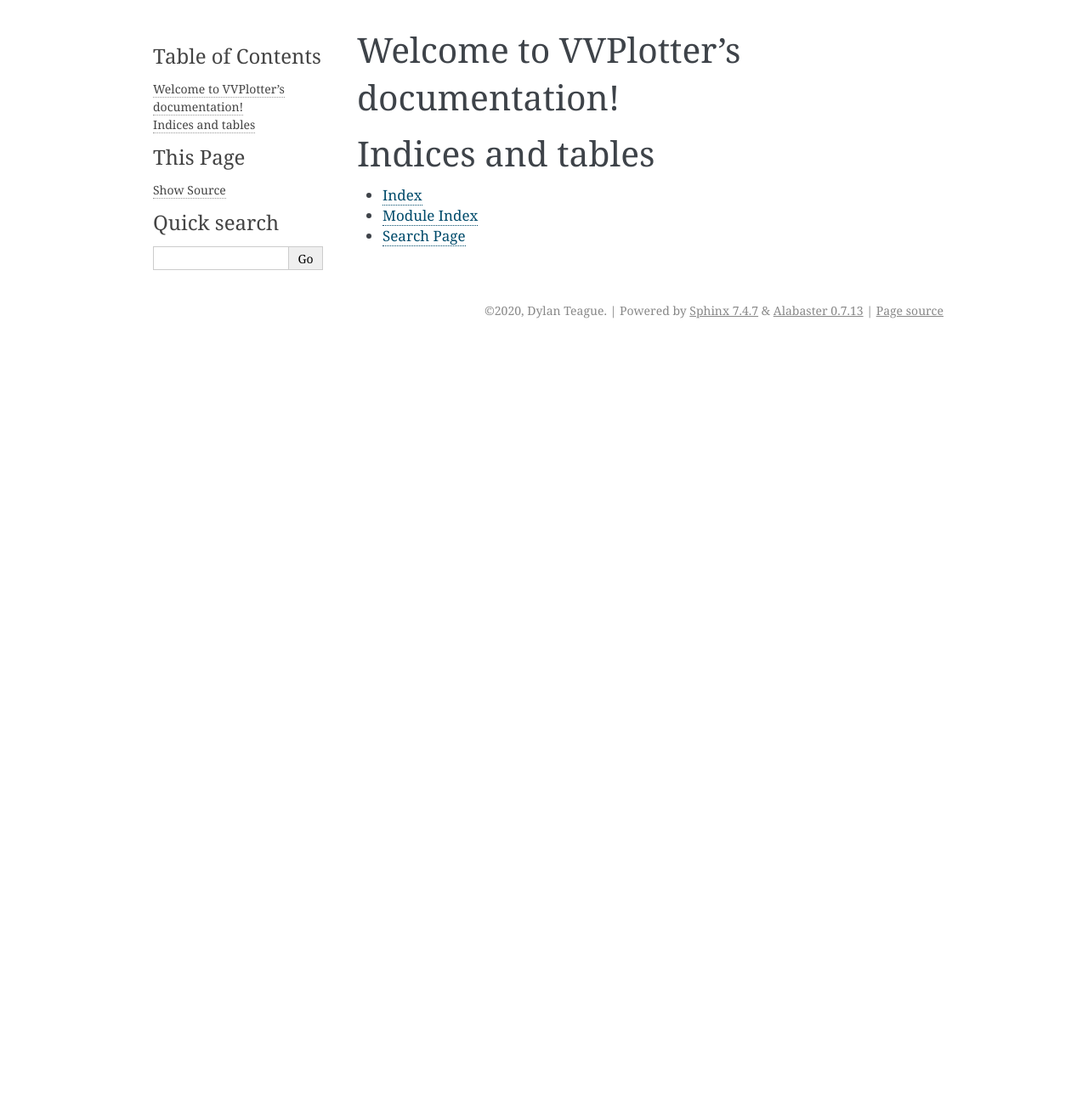
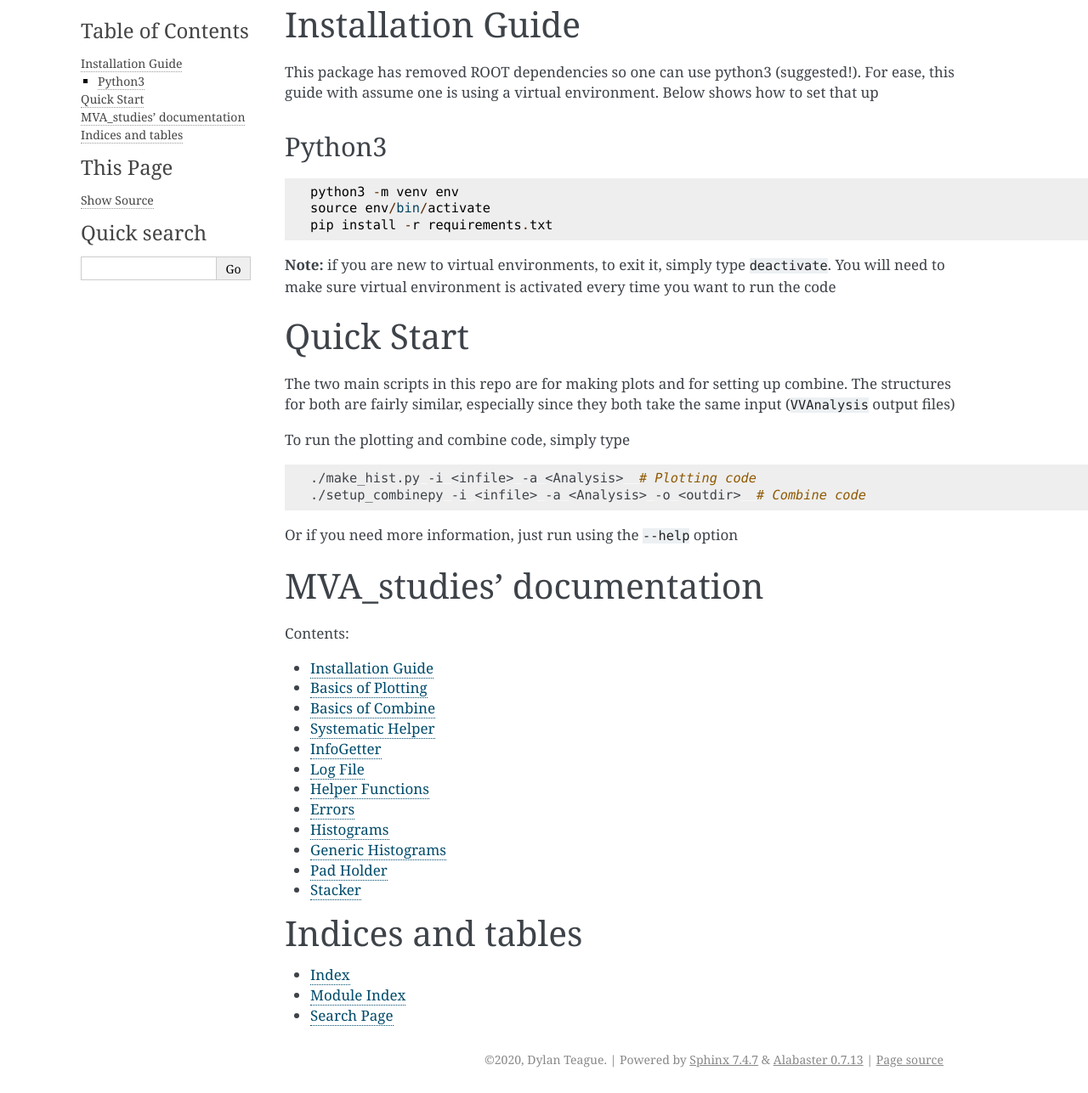
Before and after one commit to dteague/VVPlotter, a Sphinx documentation site: the page built from doc/source/index.rst, in a window 1280 px wide. Shown: the whole page at 85% size. Built offline with Sphinx 7.4.7, drawn with Linux system fonts in a browser that asks for light colours; before the commit the page ends 900 px from its top, so only the background shows below that.

Commit message:
Create basic documentation. Fix changes so `make html` compiles

```diff
--- /dev/null
+++ b/doc/source/_static/custom.css
@@ -0,0 +1,2 @@
+pre {tab-size: 4;width: 60em;}
+div.document {width: 80em; margin-top: 0px; margin-bottom: 0px; margin-right: 0px; margin-left: 5em;}
--- a/doc/source/conf.py
+++ b/doc/source/conf.py
@@ -12,9 +12,10 @@
 # add these directories to sys.path here. If the directory is relative to the
 # documentation root, use os.path.abspath to make it absolute, like shown here.
 #
-# import os
-# import sys
-# sys.path.insert(0, os.path.abspath('.'))
+import os
+import sys
+sys.path.insert(0, os.path.abspath('../..'))
+sys.setrecursionlimit(1500)
 
 
 # -- Project information -----------------------------------------------------
@@ -96,6 +97,9 @@
 # so a file named "default.css" will overwrite the builtin "default.css".
 html_static_path = ['_static']
 
+html_css_files = [
+    'custom.css',
+]
 # Custom sidebar templates, must be a dictionary that maps document names
 # to template names.
 #
--- a/doc/source/index.rst
+++ b/doc/source/index.rst
@@ -3,13 +3,48 @@
    You can adapt this file completely to your liking, but it should at least
    contain the root `toctree` directive.
 
-Welcome to VVPlotter's documentation!
-=====================================
+Installation Guide
+==================
+
+This package has removed ROOT dependencies so one can use python3 (suggested!). For ease, this guide with assume one is using a virtual environment. Below shows how to set that up
+
+Python3
+*******
+
+.. code-block:: python
+
+   python3 -m venv env
+   source env/bin/activate
+   pip install -r requirements.txt
+
+**Note:** if you are new to virtual environments, to exit it, simply type ``deactivate``. You will need to make sure virtual environment is activated every time you want to run the code
+
+Quick Start
+===========
+
+The two main scripts in this repo are for making plots and for setting up combine. The structures for both are fairly similar, especially since they both take the same input (``VVAnalysis`` output files)
+
+To run the plotting and combine code, simply type
+
+.. code-block:: bash
+
+   ./make_hist.py -i <infile> -a <Analysis>  # Plotting code
+   ./setup_combinepy -i <infile> -a <Analysis> -o <outdir>  # Combine code
+
+Or if you need more information, just run using the ``--help`` option
+
+MVA_studies' documentation
+==========================
 
 .. toctree::
    :maxdepth: 2
    :caption: Contents:
 
+   self
+   running_plotting
+   running_combine
+   code_basics
+   code_plothelps
 
 
 Indices and tables
--- /dev/null
+++ b/doc/source/running_combine.rst
@@ -0,0 +1,4 @@
+Basics of Combine
+=================
+
+blah
--- /dev/null
+++ b/doc/source/running_plotting.rst
@@ -0,0 +1,4 @@
+Basics of Plotting
+==================
+
+blah
```
Also changed, not shown: doc/source/code_basics.rst (added, +27 -0 lines), doc/source/code_plothelps.rst (added, +34 -0 lines), setup_combine.py (+7 -6 lines), 2 other files.
